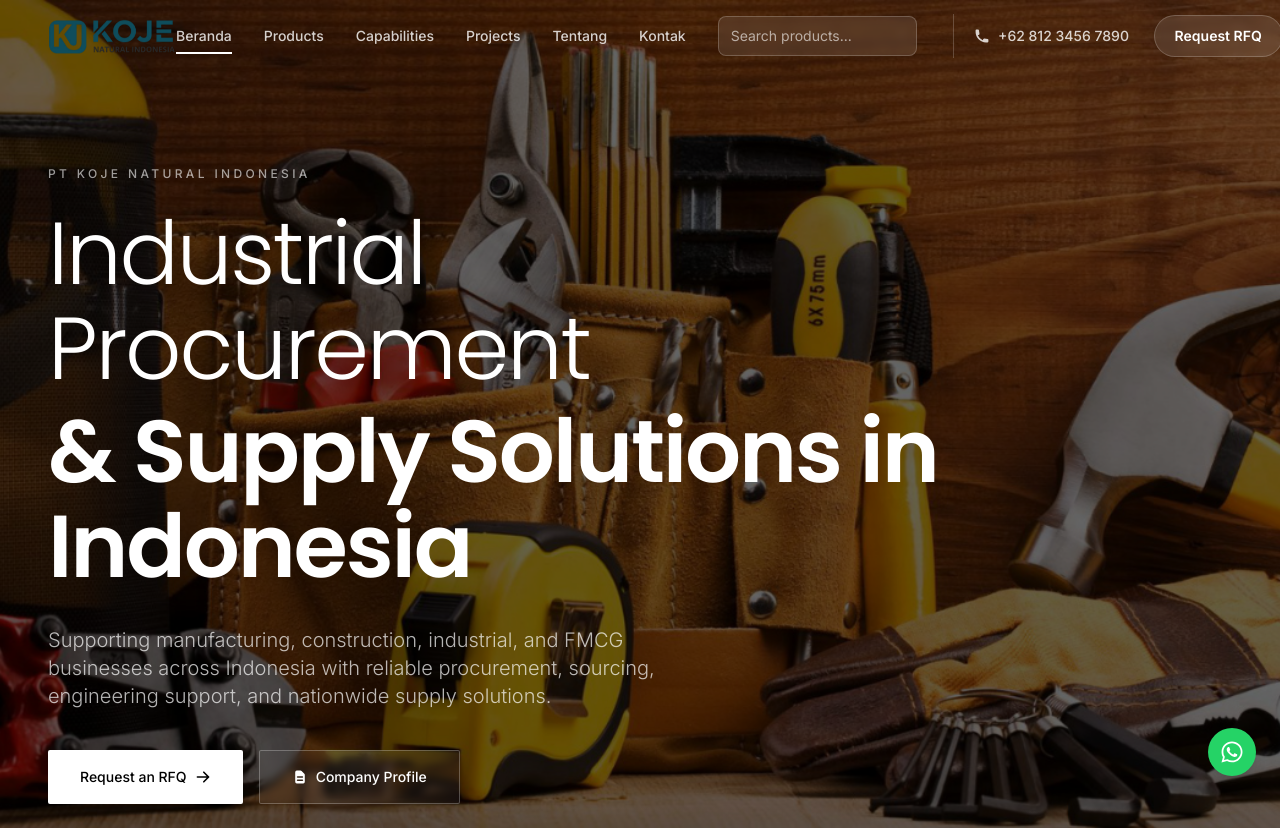
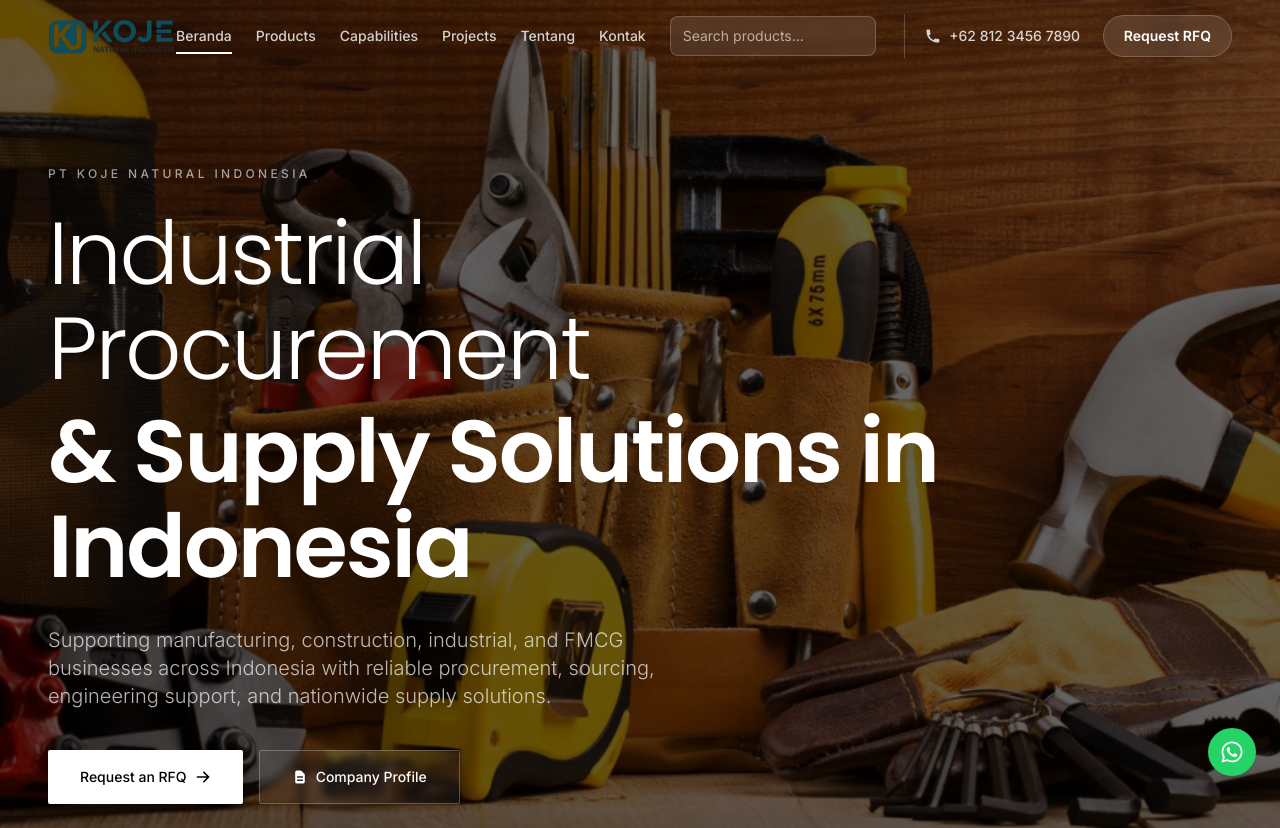
Before and after one commit to herlan-syihabudin/PT.-KOJE-NATURAL-INDONESIA, a Next.js app: page / in a window 1280 px wide. Shown: the top 828 px of the page. Built offline with nearby package versions, Linux system fonts and the light colour scheme.

Commit message:
Refactor Navbar component layout classes

```diff
--- a/src/components/Navbar.tsx
+++ b/src/components/Navbar.tsx
@@ -123,7 +123,7 @@ export default function Navbar() {
               </div>
             </Link>
 
-            <div className="hidden md:flex md:items-center md:gap-5 lg:gap-7 xl:gap-8">
+            <div className="ml-auto hidden items-center gap-4 md:flex lg:gap-5 xl:gap-6">
               {NAV_ITEMS.map((item) => {
                 const isActive = pathname === item.href
 
```
